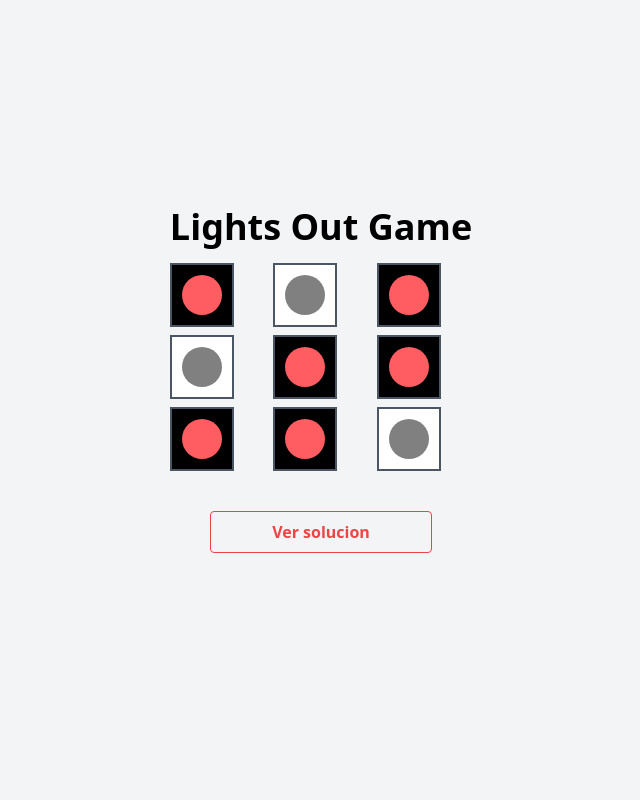
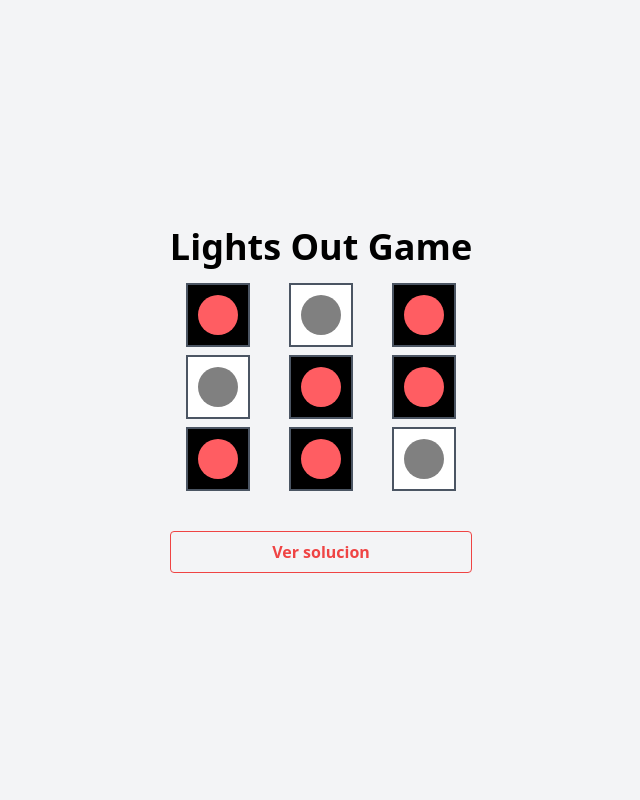
Before and after one commit to alfonsoLeandro/Proyecto3, a Flask app: page / in a window 1280 px wide. Shown: the whole page, without its empty margins (319-959 px from the left). Run offline with Flask 3, Linux system fonts and the light colour scheme; some libraries are stand-ins or nearby versions.

Commit message:
Corrige estilos de solucion.

```diff
--- a/templates/index.html
+++ b/templates/index.html
@@ -9,15 +9,17 @@
 	<script src="https://cdn.tailwindcss.com"></script>
 </head>
 
-<body class="bg-gray-100 font-sans flex items-center justify-center h-screen">
+<body class="bg-gray-100 font-sans flex items-center justify-center h-screen flex-col">
 	<div class="text-center">
 		<h1 class="text-4xl font-bold mb-4">Lights Out Game</h1>
 
 		<!-- The grid container -->
-		<div id="grid" class="grid grid-cols-3 gap-2">
+		<div id="grid" class="grid grid-cols-3 gap-2 place-items-center">
 			{% for i in range(n) %}
 			{% for j in range(n) %}
-			<div hx-get="/toggle/{{ i }}/{{ j }}" hx-target="#grid" hx-swap="innerHtml"
+			<div hx-get="/toggle/{{ i }}/{{ j }}"
+                 hx-target="#grid"
+                 hx-swap="innerHtml"
 				class="w-16 h-16 border-2 border-gray-600 flex items-center justify-center cursor-pointer"
 				style="background-color: {{ 'black' if grid[i * n + j] == 1 else 'white' }};">
 				<div class="w-10 h-10 rounded-full"
@@ -26,13 +28,13 @@
 			{% endfor %}
 			{% endfor %}
 		</div>
-		<div class="m-10 flex flex-col">
+		<div class="mt-10 flex flex-col">
 			<button
 				class="bg-transparent hover:bg-red-500 text-red-500 font-semibold hover:text-white py-2 px-4 border border-red-500 hover:border-transparent rounded"
 				hx-get="/solucion" hx-target="#solucion" hx-swap="innerHTML">Ver solucion</button>
-			<span id="solucion"></span>
 		</div>
-	</div>
+    </div>
+    <span id="solucion"></span>
 
 </body>
 
```
